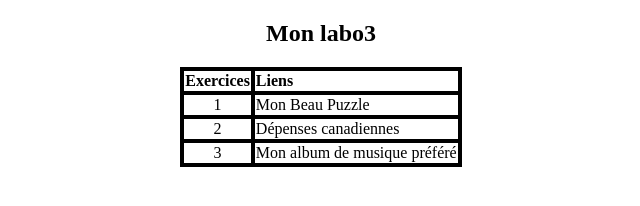
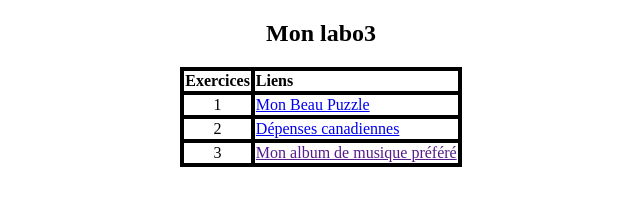
Before and after one commit to Trosfros/labo3, a plain HTML site: page index.html in a window 1280 px wide. Shown: the whole page, without its empty margins (319-959 px from the left). Drawn offline with Linux system fonts and the light colour scheme.

Commit message:
update 2.0

```diff
--- a/index.html
+++ b/index.html
@@ -18,15 +18,15 @@
         </tr>
         <tr>
             <td style ="text-align:center;">1</td>
-            <td>Mon Beau Puzzle</td>
+            <td><a href="https://trosfros.github.io/labo3/exercice1">Mon Beau Puzzle</a></td>
         </tr>
         <tr>
-            <td style ="text-align:center;">2</td>
-            <td>Dépenses canadiennes</td>
+            <td style="text-align:center;">2</td>
+            <td><a href="https://trosfros.github.io/labo3/exercice2">Dépenses canadiennes</a></td>
         </tr>
         <tr>
-            <td style ="text-align:center;">3</td>
-            <td>Mon album de musique préféré</td>
+            <td style="text-align:center;">3</td>
+            <td><a href="">Mon album de musique préféré</a></td>
         </tr>
     </table>
 
```
Also changed, not shown: exercice1.html (+1 -1 lines), exercice2.html (+3 -1 lines).
